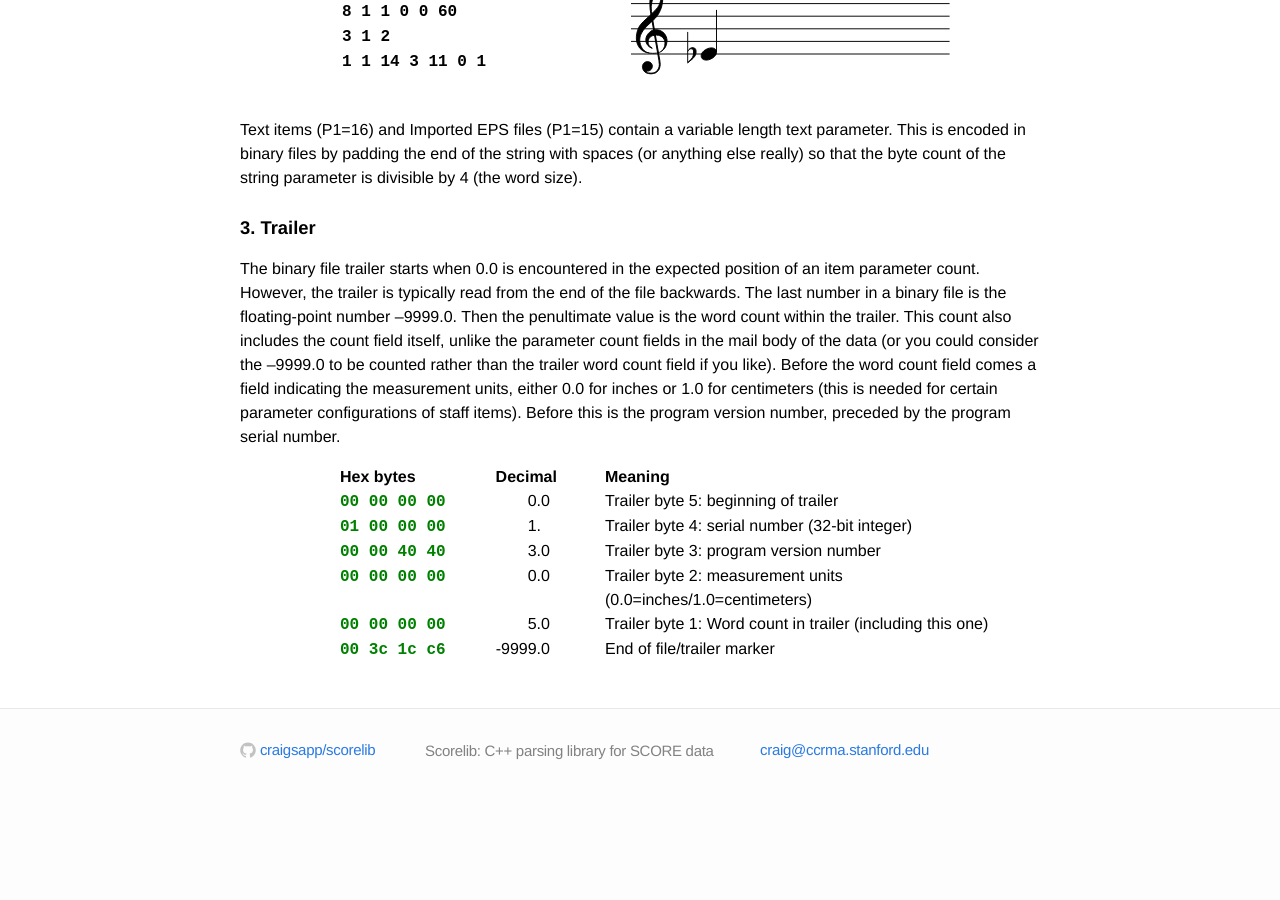
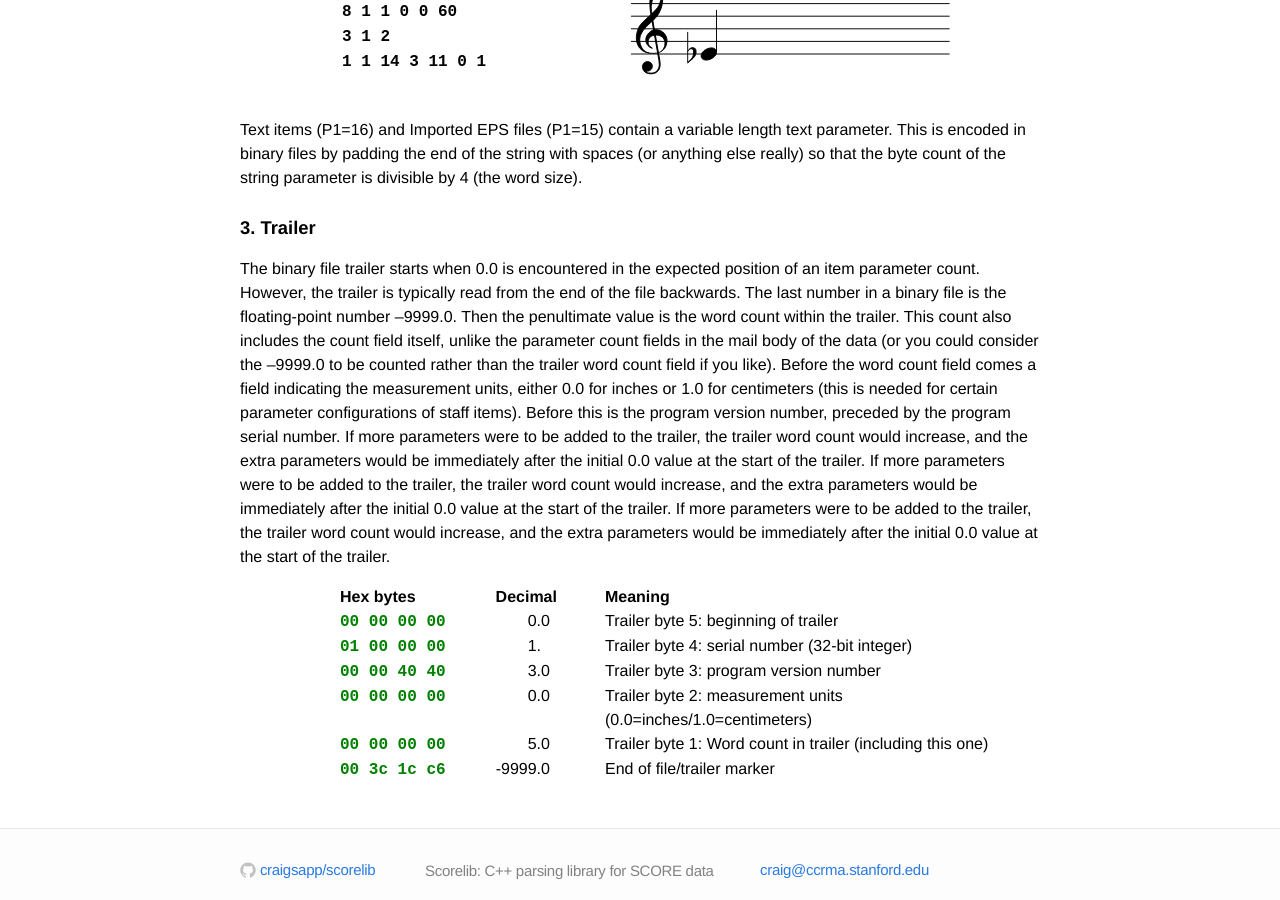
Before and after one commit to craigsapp/scorelib, a Jekyll site: the page built from formats/binary/index.html, in a window 1280 px wide and 900 px high, scrolled down 1664 px. Built offline with Jekyll 4.4.1, drawn with Linux system fonts in a browser that asks for light colours; before the commit the page ends 2472 px from its top, so only the background shows below that.

Commit message:
Added content to formats/binary.

```diff
--- a/formats/binary/index.html
+++ b/formats/binary/index.html
@@ -153,7 +153,16 @@ field if you like).  Before the word count field comes a field
 indicating the measurement units, either 0.0 for inches or 1.0 for
 centimeters (this is needed for certain parameter configurations
 of staff items).  Before this is the program version number, preceded
-by the program serial number.
+by the program serial number.  If more parameters were to be added
+to the trailer, the trailer word count would increase, and the
+extra parameters would be immediately after the initial 0.0
+value at the start of the trailer.  If more parameters were to be added
+to the trailer, the trailer word count would increase, and the
+extra parameters would be immediately after the initial 0.0
+value at the start of the trailer.  If more parameters were to be added
+to the trailer, the trailer word count would increase, and the
+extra parameters would be immediately after the initial 0.0
+value at the start of the trailer.
 
 <p>
 <table class="fix-align-char" style="padding-left:100px;" cellpadding=0 cellspacing=0>
```
